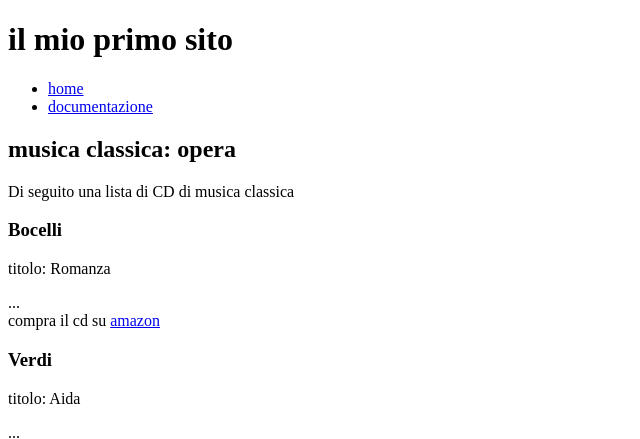
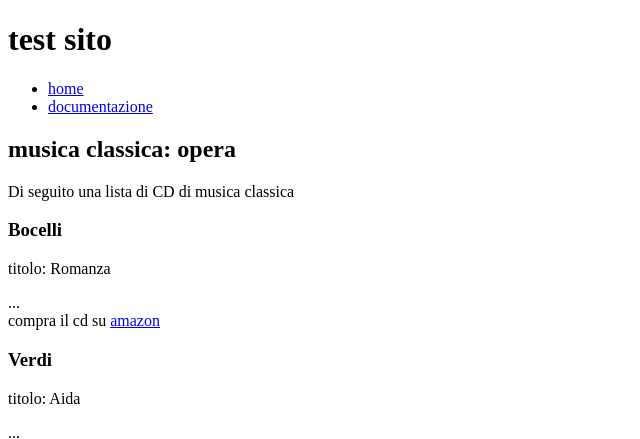
Before and after one commit to ariannamontanari/test, a plain HTML site: page index.html in a window 1280 px wide. Shown: the top 439 px of the page, without its empty margins (0-640 px from the left). Drawn offline with Linux system fonts and the light colour scheme.

Commit message:
Aggiornamento titolo

```diff
--- a/index.html
+++ b/index.html
@@ -5,7 +5,7 @@
     </head>
     <body>
         <header>
-            <h1>il mio primo sito</h1>
+            <h1>test sito</h1>
             <nav>
                 <ul>
                     <li>
```
